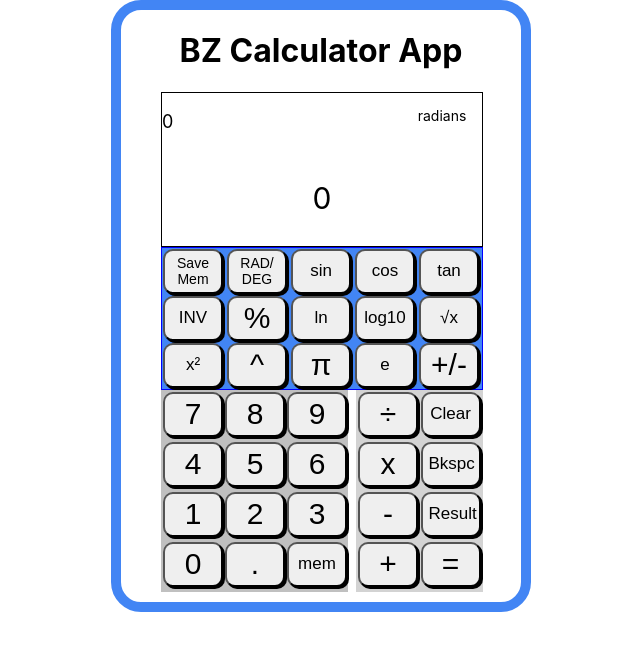
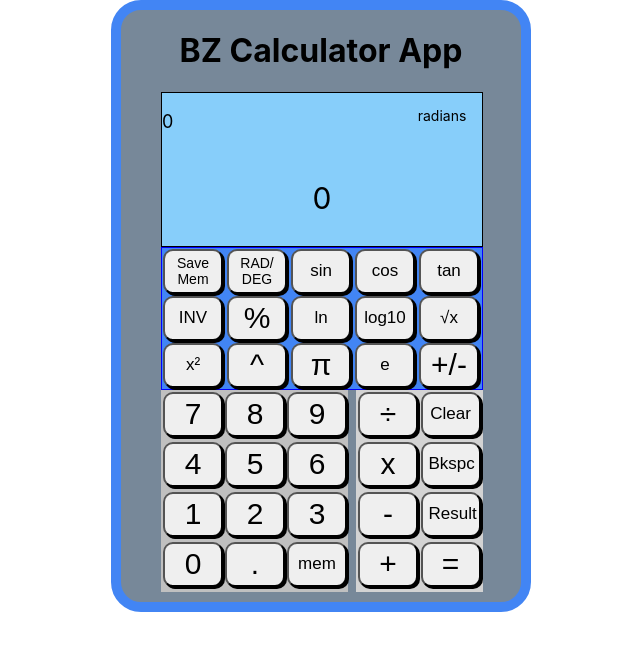
Before and after one commit to BennyZ3/bz-calculator, a React (Create React App) app: page / in a window 1280 px wide. Shown: the top 650 px of the page, without its empty margins (337-977 px from the left). Built offline with nearby package versions, Linux system fonts and the light colour scheme.

Commit message:
updated build folder

```diff
--- a/src/App.css
+++ b/src/App.css
@@ -1,5 +1,10 @@
 .App {
   text-align: center;
+  border: #4285f4 10px solid;
+  border-radius: 30px;
+  width: 400px;
+  margin-left: 35%;
+  background-color: lightslategray;
 }
 .container {
   margin-left: 10%;
@@ -57,6 +62,7 @@ p {
   margin-left: 10%;
   display: grid;
   grid-template-columns: 3fr 1fr;
+  background-color: lightskyblue;
 }
 .resultDisplay {
   text-align: left;
@@ -66,15 +72,7 @@ p {
   grid-column: 1 / span 2;
   word-wrap: break-word;
 }
-.mode {
-  font-size: 14px;
-}
+
 .long {
   font-size: 14px;
 }
-.App {
-  border: #4285f4 10px solid;
-  border-radius: 30px;
-  width: 400px;
-  margin-left: 35%;
-}
--- a/src/App.js
+++ b/src/App.js
@@ -238,7 +238,7 @@ class App extends react.Component {
         <h1>BZ Calculator App</h1>
         <div className="display">
           <p className="resultDisplay">{this.state.result}</p>
-          <p className="mode">{this.state.mode}</p>
+          <p className="long">{this.state.mode}</p>
           {/* <p className="inputs">{this.state.inputs.join("")}</p> */}
           <p className="current">{this.state.displayValue}</p>
         </div>
```
Also changed, not shown: src/index.js (+6 -6 lines).
